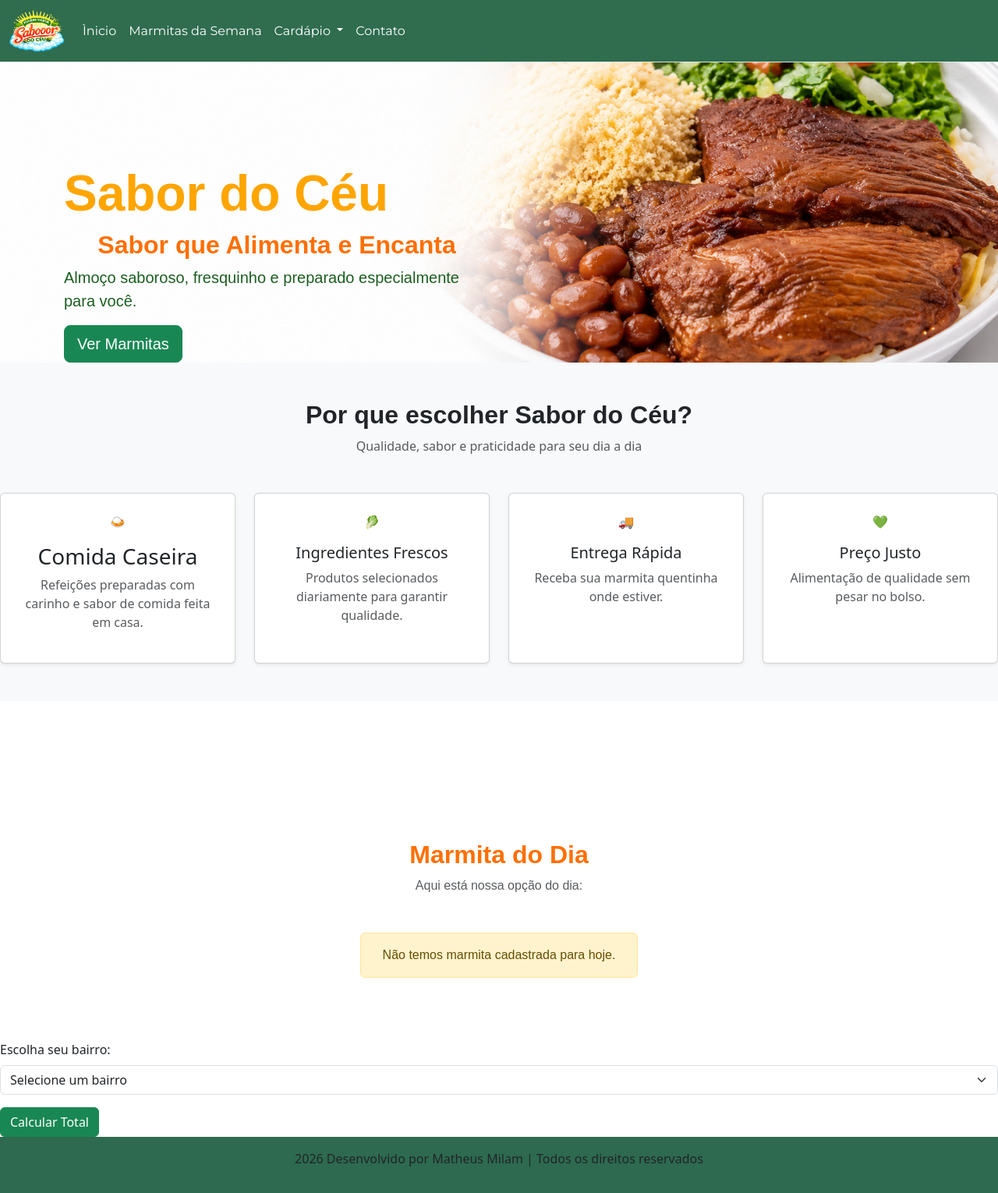
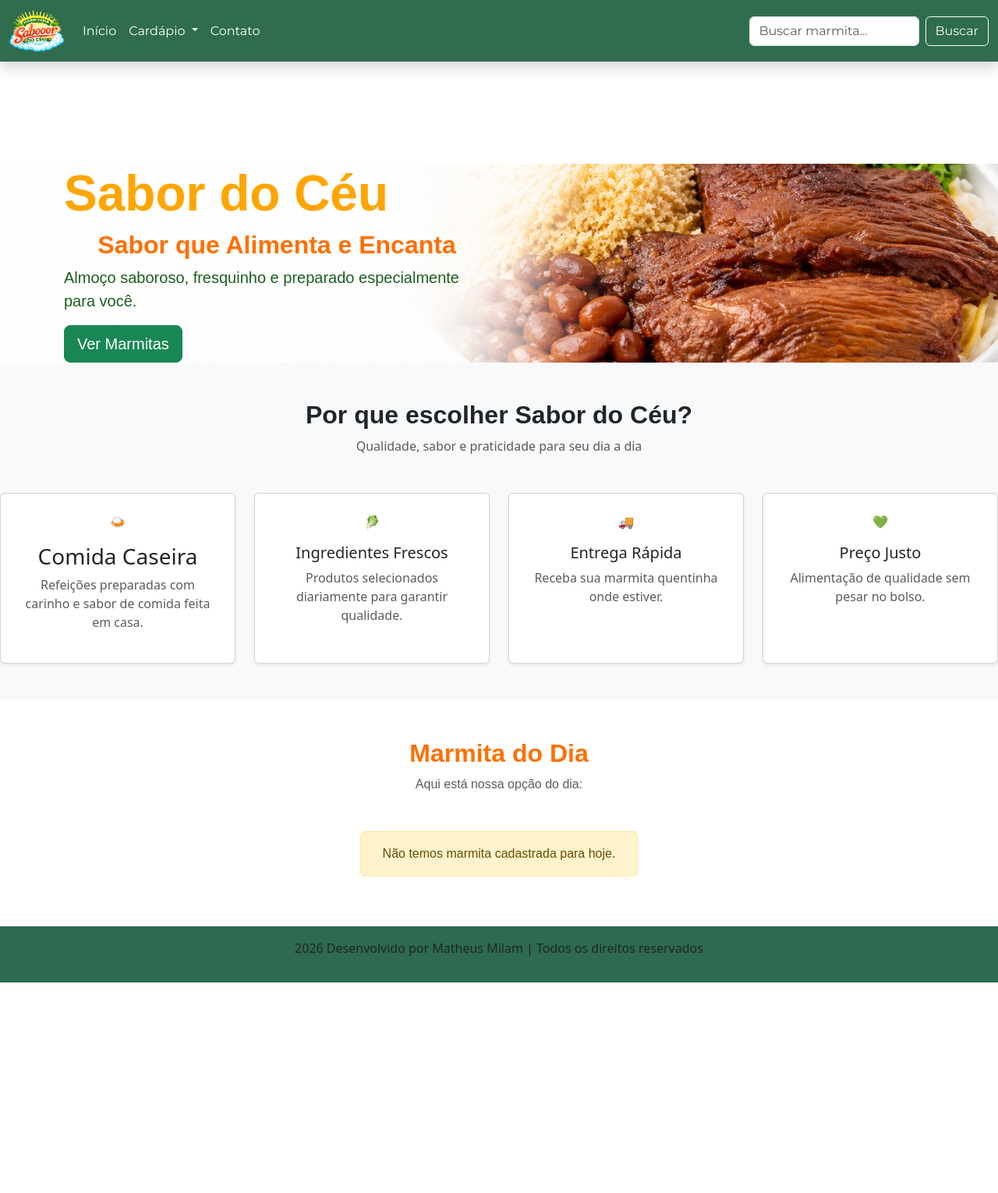
Before and after one commit to matheus-milam/marmitaria, a PHP site: page /index.php in a window 1280 px wide. Shown: the whole page at 78% size. After the commit the page ends 1260 px from the top, so only its background shows below. Run offline with PHP 8.4, Linux system fonts and the light colour scheme; tables that the repository leaves empty or names only in its code hold one stand-in row (values such as "Sample post"); data that the repository does not hold is empty; some web fonts are replaced.

Commit message:
segundo projeto

```diff
--- a/conexao.php
+++ b/conexao.php
@@ -1,15 +1,11 @@
 <?php
+$host = "localhost";
+$db   = "marmitaria";
+$user = "marmitaria";
+$pass = "1707";
 
-$host = "192.168.56.101";
-$usuario = "marmitaria";
-$senha = "1707";
-$banco = "marmitariabd";
-
-$conexao = mysqli_connect($host , $usuario, $senha, $banco);
-
-if(!$conexao) {
-    die("Erro ao conectar com banco de dados" . mysqli_connect_error());
+try {
+    $pdo = new PDO("mysql:host=$host;dbname=$db;charset=utf8", $user, $pass);
+} catch (PDOException $e) {
+    die("Erro na conexão: " . $e->getMessage());
 }
-
-
-?>
--- a/css/style.css
+++ b/css/style.css
@@ -1,20 +1,14 @@
-* {
-  padding: 0;
-  margin: 0;
-  box-sizing: border-box;
-}
-
 body {
   min-height: 100vh;
   display: flex;
   flex-direction: column;
   margin: 0;
-  background-color: red;
   overflow-x: hidden;
 }
 
 main {
   flex: 1;
+  padding-top: 130px;
 }
 
 .footer {
@@ -29,12 +23,11 @@
   font-family: "Akt", arial;
 }
 
+.container {
+  font-family: "Akt", sans-serif;
+}
 .container h1 {
   font-family: "Instrument Serif", sans-serif;
-}
-.container {
-  padding-top: 130px;
-  font-family: "Akt", sans-serif;
 }
 .container h2 {
   color: #ff6f00;
@@ -107,12 +100,6 @@
   z-index: 2000 !important;
 }
 
-.container-card {
-  align-items: center;
-  display: flex;
-  justify-content: center;
-}
-
 .container-semana {
   padding-top: 0;
   color: #ff6f00;
--- a/css/style.scss
+++ b/css/style.scss
@@ -7,9 +7,8 @@
 body {
     min-height: 100vh;
     display: flex;
-    flex-direction: column;
+    flex-direction  : column;
     margin: 0;
-    background-color: red;
     overflow-x: hidden;
 }
 
@@ -17,10 +16,6 @@
     flex: 1;
     padding-top: 130px;
 }
-
-
-
-
 
 .footer {
     color: rgb(228, 61, 0);
@@ -119,12 +114,6 @@
     z-index: 2000 !important;
 }
 
-.container-card {
-    align-items: center;
-    display: flex;
-    justify-content: center;
-}
-
 .container-semana {
     padding-top: 0;
     color: #ff6f00;
--- a/index.php
+++ b/index.php
@@ -37,28 +37,41 @@
       <div class="collapse navbar-collapse" id="navbarSupportedContent">
         <ul class="navbar-nav me-auto mb-2 mb-lg-0">
           <li class="nav-item">
-            <a class="nav-link" href="index.php?pagina=home">Ìnicio</a>
-          </li>
-          <li class="nav-item">
-              <a class="nav-link" href="index.php?pagina=semana">Marmitas da Semana</a>
+            <a class="nav-link" href="index.php?pagina=home">Início</a>
           </li>
           <li class="nav-item dropdown">
             <a class="nav-link dropdown-toggle" role="button" data-bs-toggle="dropdown">
               Cardápio
             </a>
             <ul class="dropdown-menu" style="background-color: #2d6a4f;">
-              <li><a class="dropdown-item" href="index.php?pagina=feijoada">Feijoada</a></li>
-              <li><a class="dropdown-item" href="index.php?pagina=bife">Bife acebolado</a></li>
-              <li><a class="dropdown-item" href="index.php?pagina=frango">Frango com batata</a></li>
-              <li><a class="dropdown-item" href="index.php?pagina=porco">Porco no tacho</a></li>
-              <li><a class="dropdown-item" href="index.php?pagina=strogonoff">Strogonoff de Frango</a></li>
-              <li><a class="dropdown-item" href="index.php?pagina=boi">Carne de boi com batata</a></li>
+              <li><a class="dropdown-item" href="index.php?pagina=semana">Ver cardápio completo</a></li>
+              <li><a class="dropdown-item" href="index.php?pagina=marmita&id=12">Feijoada</a></li>
+              <li><a class="dropdown-item" href="index.php?pagina=marmita&id=8">Bife acebolado</a></li>
+              <li><a class="dropdown-item" href="index.php?pagina=marmita&id=7">Frango com batata</a></li>
+              <li><a class="dropdown-item" href="index.php?pagina=marmita&id=10">Porco no tacho</a></li>
+              <li><a class="dropdown-item" href="index.php?pagina=marmita&id=9">Strogonoff de Frango</a></li>
+              <li><a class="dropdown-item" href="index.php?pagina=marmita&id=11">Carne de boi com batata</a></li>
+              <li><a class="dropdown-item" href="index.php?pagina=marmita&id=13">Lasanha</a></li>
+              <li><a class="dropdown-item" href="index.php?pagina=marmita&id=14">Frango frito</a></li>
             </ul>
           </li>
           <li class="nav-item">
             <a class="nav-link" href="index.php?pagina=contato">Contato</a>
           </li>
         </ul>
+
+        <form method="GET" class="d-flex" role="search">
+          <input type="hidden" name="pagina" value="marmita">
+          <input
+            type="text"
+            name="busca"
+            class="form-control me-2"
+            placeholder="Buscar marmita..."
+            aria-label="Buscar"
+          >
+          <button class="btn btn-outline-light" type="submit">Buscar</button>
+        </form>
+
       </div>
     </div>
   </nav>
@@ -69,7 +82,6 @@
       <?php
     $pagina = $_GET["pagina"] ?? "home";
     $pagina = "pages/{$pagina}.php";
-
 
 if(file_exists($pagina)) {
     include $pagina;
--- a/pages/erro.php
+++ b/pages/erro.php
@@ -1,4 +1,4 @@
 <div class="container-erro">
     <img src="imgs/404.png" alt="Paginá não encontrada">
-    <h2>A página que vc está tentando encontrar não existe</h2>
+    <h2>A página que você está tentando encontrar não existe</h2>
 </div>
--- a/pages/home.php
+++ b/pages/home.php
@@ -1,5 +1,3 @@
-
-
 <section class="hero">
 
         <div class="container">
@@ -45,9 +43,6 @@
                         </div>
                 </div>
 
-
-
-
         <div class="col-12 col-md-6 col-lg-3">
                 <div class="card border-1 shadow-sm h-100 text-center p-4">
                     <div class="icon mb-3">🥬</div>
@@ -69,7 +64,7 @@
          </div>
 
          <div class="col-12 col-md-6 col-lg-3">
-                <div class="card border-1                shadow-sm h-100 text-center p-4">
+                <div class="card border-1 shadow-sm h-100 text-center p-4">
                     <div class="icon mb-3">💚</div>
                     <h5>Preço Justo</h5>
                     <p class="text-muted">
@@ -83,9 +78,11 @@
 </div>
 
 </section>
-    <div class="row g-4">
+
  <section id="cardapio" class="py-5">
+
   <div class="container">
+
     <div class="text-center mb-5">
       <h2 class="fw-bold">Marmita do Dia</h2>
       <p class="text-muted">Aqui está nossa opção do dia:</p>
@@ -104,32 +101,34 @@
         'Sunday'    => 'Domingo'
     ];
 
-    $hoje =  $dias[date('l')];
+    $hoje = $dias[date('l')];
 
     $sql = "SELECT *
             FROM dia_marmita dm
             INNER JOIN diasemana d ON d.id_dia = dm.id_dia
             INNER JOIN marmita m ON m.id_marmita = dm.id_marmita
-            WHERE d.nm_dia = '$hoje'";
+            WHERE d.nm_dia = :hoje";
 
-    $resultado = mysqli_query($conexao, $sql);
-    $marmita = mysqli_fetch_assoc($resultado);
+    $stmt = $pdo->prepare($sql);
+    $stmt->execute(['hoje' => $hoje]);
+    $marmita = $stmt->fetch(PDO::FETCH_ASSOC);
     ?>
 
     <div class="row justify-content-center">
+
       <div class="col-12 col-md-8 col-lg-4">
 
         <?php if($marmita) { ?>
           <div class="card h-100 shadow-sm border-2">
-            <img src="imgs/<?php echo $marmita['img_marmita']; ?>" class="card-img-top" alt="Foto da Marmita">
+            <img src="imgs/<?php echo ($marmita['img_marmita']); ?>" class="card-img-top" alt="Foto da Marmita">
 
             <div class="card-body text-center">
               <h5 class="card-title">
-                <?php echo $marmita['nm_marmita']; ?>
+                <?php echo ($marmita['nm_marmita']); ?>
               </h5>
 
               <p class="card-text text-muted">
-                <?php echo $marmita['ds_marmita']; ?>
+                <?php echo ($marmita['ds_marmita']); ?>
               </p>
 
               <p class="fw-bold text-success">
@@ -147,85 +146,3 @@
     </div>
   </div>
 </section>
-
-<?php
-
-$bairros = [
-    "Centro" => 2,
-    "Paraná D'Oeste" => 10,
-    "Vila Gianello" => 8,
-    "Vila Belém" => 8
-];
-
-function consultarFrete($bairros, $bairro){
-
-    if (isset($bairros[$bairro])) {
-        return $bairros[$bairro];
-    } else {
-        return 0;
-    }
-}
-
-$bairroSelecionado = $_GET['bairro'] ?? "";
-$frete = consultarFrete($bairros, $bairroSelecionado);
-
-$total = 0;
-
-$total = $marmita['nr_preco'] + $frete;
-
-?>
-
-<form method="GET" class="mt-3">
-
-    <input type="hidden" name="pagina" value="home">
-
-    <label class="form-label">
-        Escolha seu bairro:
-    </label>
-
-    <select name="bairro" class="form-select mb-3">
-
-        <option value="">
-            Selecione um bairro
-        </option>
-
-        <?php foreach($bairros as $bairro => $valorFrete) { ?>
-
-            <option
-                value="<?php echo $bairro; ?>"
-                <?php echo ($bairroSelecionado == $bairro) ? 'selected' : ''; ?>
-            >
-                <?php echo $bairro; ?>
-                - R$ <?php echo number_format($valorFrete, 2, ',', '.'); ?>
-            </option>
-
-        <?php } ?>
-
-    </select>
-
-    <button class="btn btn-success" type="submit">
-        Calcular Total
-    </button>
-
-</form>
-
-<?php if($marmita && $bairroSelecionado) { ?>
-
-    <div class="alert alert-success mt-3">
-
-        <strong>Bairro:</strong>
-        <?php echo $bairroSelecionado; ?>
-
-        <br>
-
-        <strong>Frete:</strong>
-        R$ <?php echo number_format($frete, 2, ',', '.'); ?>
-
-        <br>
-
-        <strong>Total:</strong>
-        R$ <?php echo number_format($total, 2, ',', '.'); ?>
-
-    </div>
-
-<?php } ?>
```
Also changed, not shown: pages/bife.php (deleted, +0 -29 lines), pages/boi.php (deleted, +0 -29 lines), pages/feijoada.php (deleted, +0 -29 lines), pages/frango.php (deleted, +0 -29 lines), pages/marmita.php (added, +76 -0 lines), pages/porco.php (deleted, +0 -29 lines), pages/semana.php (+7 -6 lines), pages/strogonoff.php (deleted, +0 -29 lines), .htaccess (deleted), 1 other file. Lines whose indentation alone changed are shown as unchanged.
